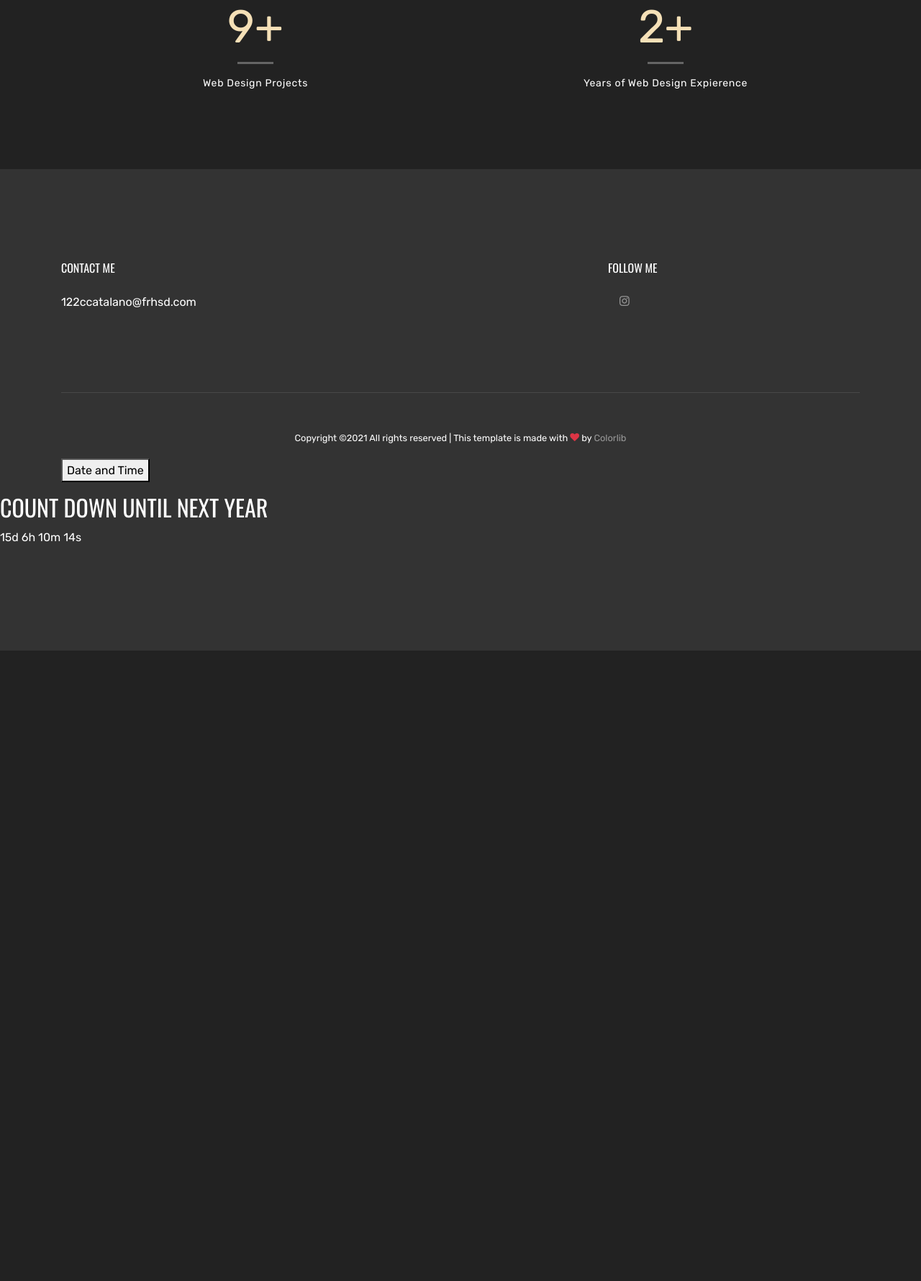
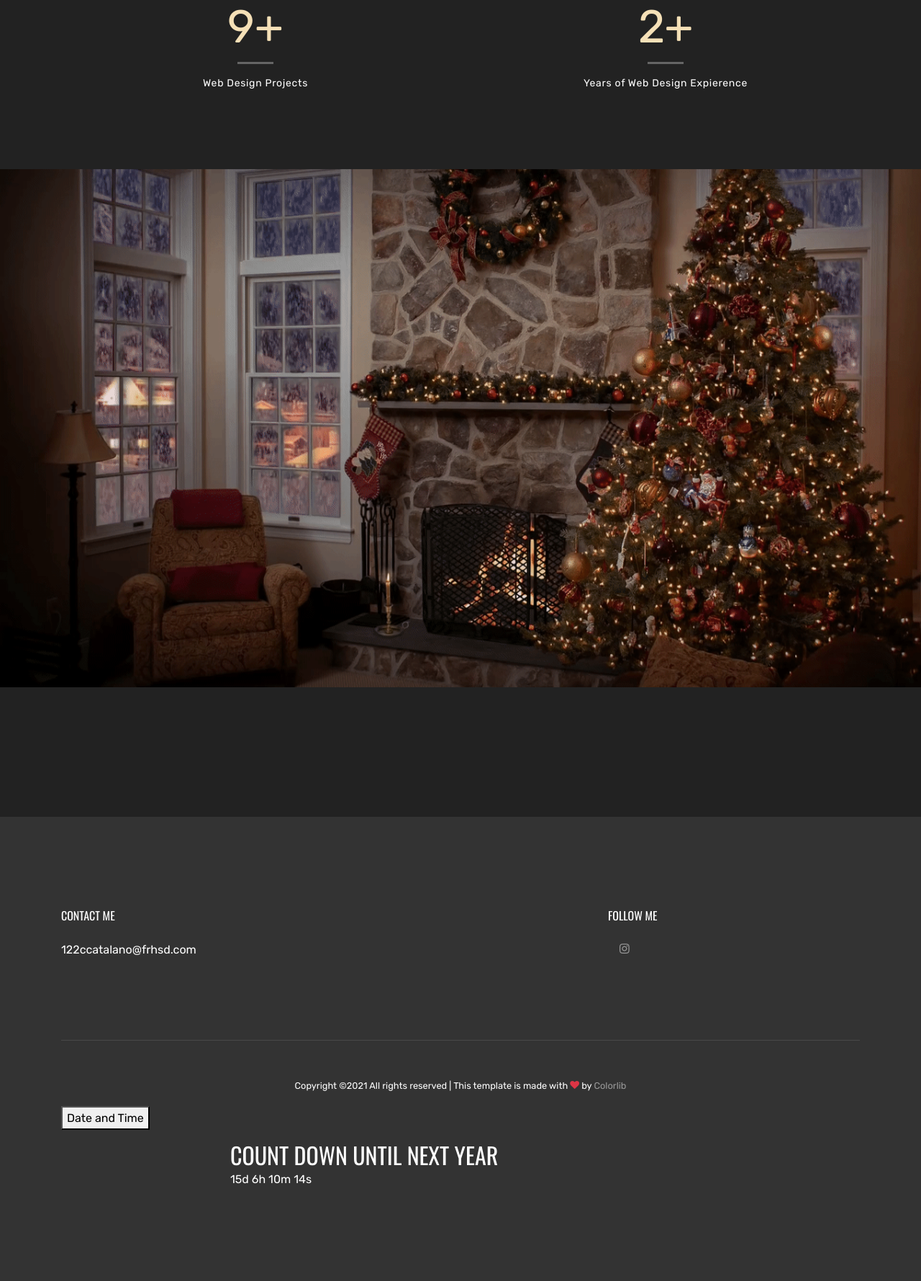
Before and after one commit to 122ccatalano/catalano-p1, a PHP site: page / in a window 1280 px wide. Shown: the part 1982-3762 px from the top of the page at 72% size. Before the commit the page ends 2886 px from the top, so only its background shows below. Run offline with PHP 8.4, Linux system fonts and the light colour scheme; some web fonts are replaced.

Commit message:
Final Touches

```diff
--- a/css/style.css
+++ b/css/style.css
@@ -1729,7 +1729,7 @@ h5,
   margin-bottom: 20px;
 }
 
-/*Images*/
+/*Scaling*/
 .size1 {
   width: 15%;
   height: 15%;
@@ -1742,6 +1742,12 @@ h5,
   width: 20%;
   height: 20%;
 }
+
+.center1 {
+  margin: auto;
+  width: 50%
+}
+
 
 /*PRELOADING------------ */
 #overlayer {
--- a/index.html
+++ b/index.html
@@ -72,6 +72,7 @@
                       <li><a href="https://122ccatalano.github.io/movie.io/" target="_blank" class="nav-link">Fast & Furious</a></li>
                       <li><a href="https://47h0y.csb.app/" target="_blank" class="nav-link">New Product Page</a></li>
                       <li><a href="https://0j1fh.csb.app/" target="_blank" class="nav-link">Used Car Dealership</a></li>
+                      <li><a href="https://122ccatalano.github.io/catalano-P2/" target="_blank" class="nav-link">Image Gallery</a></li>
                     </ul>
                   </li>
                 </ul>
@@ -208,6 +209,16 @@
         </div>
       </div>
 
+      <div>
+        <div id="carouselExampleSlidesOnly" class="carousel slide" data-ride="carousel">
+  <div class="carousel-inner">
+    <div class="carousel-item active">
+      <img class="d-block w-100" src="images/winter-christmas.gif" alt="First slide">
+    </div>
+  </div>
+</div>
+      </div>
+
 
 
 
@@ -260,8 +271,8 @@ Date and Time</button>
     <title>Counter</title>
   </head>
 
-  <h2>Count Down until Next Year</h2>
-    <p id="counter"></p>
+  <h2 class="center1">Count Down until Next Year</h2>
+    <p class="center1" id="counter"></p>
 
     <script>
       // Set the date we're counting down to
--- a/js/main.js
+++ b/js/main.js
@@ -274,3 +274,9 @@ jQuery(document).ready(function($) {
 
 
 });
+
+//Change GIF based on time of Year
+
+//Identify Current date
+
+///Create Time Periods for Winter (Before and After Holidays), Spring, Summer, anf Fall
```
Also changed, not shown: images/winter-christmas.gif (added).
